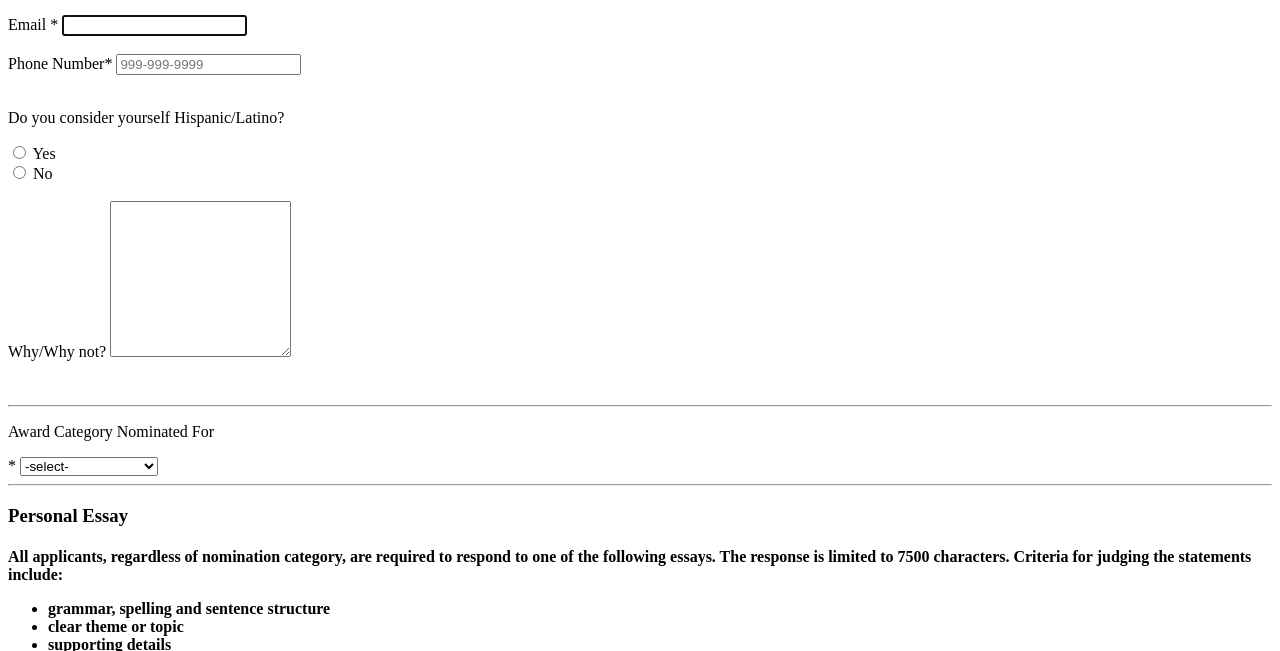
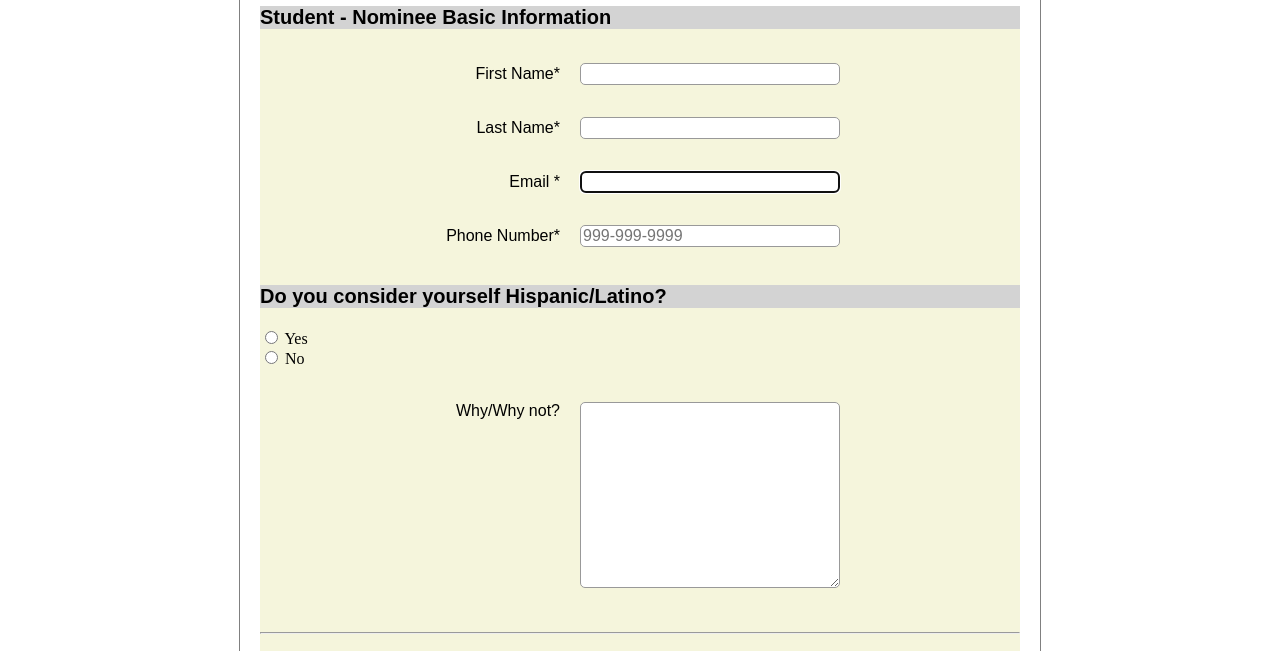
Before and after one commit to zachandbro/nominee, a plain HTML site: page index.html in a window 1280 px wide. Shown: the part 251-902 px from the top of the page. Drawn offline with Linux system fonts and the light colour scheme; a script that the page names is missing.

Commit message:
Update index.html

```diff
--- a/index.html
+++ b/index.html
@@ -5,7 +5,7 @@
    <meta charset="UTF-8" />
    <!-- Student Nominee Sign-Up Title -->
    <title>Sign Up - Student Nominee</title>
-   <link rel='stylesheet' href="a3.css" type='text/css' media='screen'>
+   <link rel='stylesheet' href="style.css" type='text/css' media='screen'>
    <script src='a3.js'></script>
    <script type="text/javascript" src='top-level-domain-names.js'> </script>
 
```
